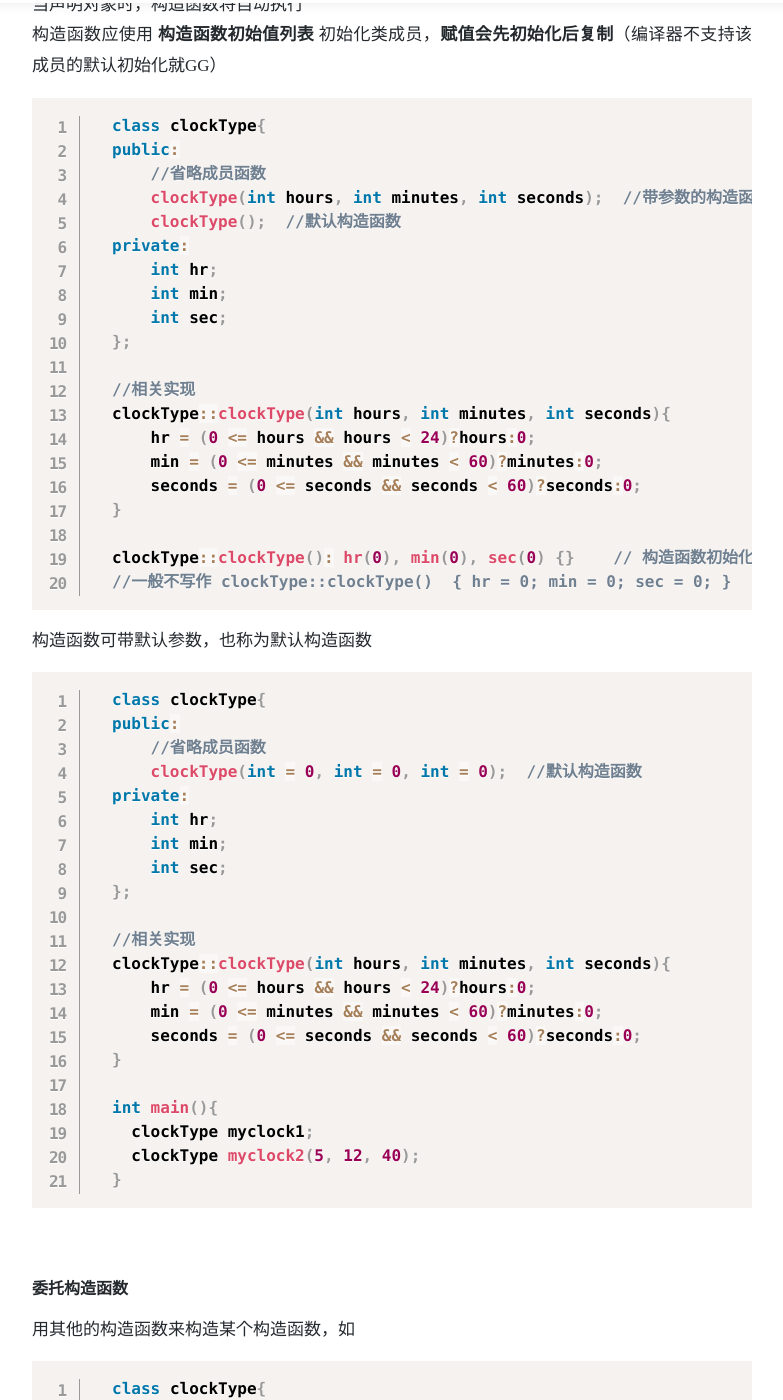
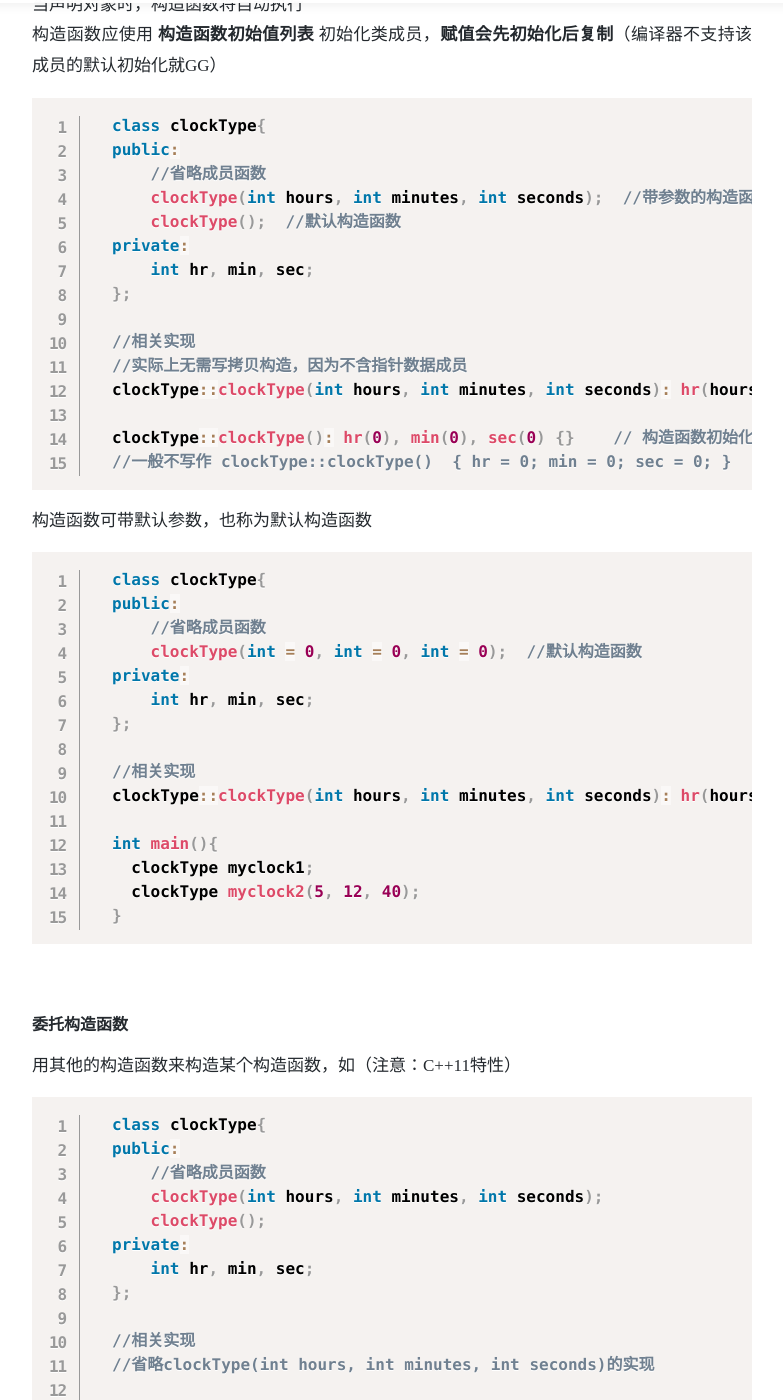
Before and after one commit to houzaj/houzaj.github.io, a Jekyll site: the page built from _posts/2018-6-3-cpp_summary.md, in a window 1280 px wide and 1400 px high, scrolled down 25397 px. Shown: the whole window, without its empty margins (248-1031 px from the left). Built offline with Jekyll 4.4.1, drawn with Linux system fonts in a browser that asks for light colours; nearby versions of some CDN libraries; comment, search, counter and statistics services are not loaded; some of the changed text lies outside the part shown.

Commit message:
new article

````diff
--- a/_posts/2018-03-11-cpp_summary.md
+++ b/_posts/2018-6-3-cpp_summary.md
@@ -709,7 +709,7 @@
   ```cpp
     class test{
     public:
-        int get() { return a; }
+        int get()  { return a; }
         void fun() { a++; }
     private:
         static int a;
@@ -804,17 +804,12 @@
       clockType(int hours, int minutes, int seconds);  //带参数的构造函数
       clockType();  //默认构造函数
   private:
-      int hr;
-      int min;
-      int sec;
+      int hr, min, sec;
   };
 
   //相关实现
-  clockType::clockType(int hours, int minutes, int seconds){
-      hr = (0 <= hours && hours < 24)?hours:0;
-      min = (0 <= minutes && minutes < 60)?minutes:0;
-      seconds = (0 <= seconds && seconds < 60)?seconds:0;
-  }
+  //实际上无需写拷贝构造，因为不含指针数据成员
+  clockType::clockType(int hours, int minutes, int seconds): hr(hours), min(minutes), seconds(sec){}
 
   clockType::clockType(): hr(0), min(0), sec(0) {}    // 构造函数初始化值列表
   //一般不写作 clockType::clockType()  { hr = 0; min = 0; sec = 0; }  ，因为赋值会先初始化后赋值
@@ -826,17 +821,11 @@
       //省略成员函数
       clockType(int = 0, int = 0, int = 0);  //默认构造函数
   private:
-      int hr;
-      int min;
-      int sec;
+      int hr, min, sec;
   };
 
   //相关实现
-  clockType::clockType(int hours, int minutes, int seconds){
-      hr = (0 <= hours && hours < 24)?hours:0;
-      min = (0 <= minutes && minutes < 60)?minutes:0;
-      seconds = (0 <= seconds && seconds < 60)?seconds:0;
-  }
+  clockType::clockType(int hours, int minutes, int seconds): hr(hours), min(minutes), seconds(sec){}
 
   int main(){
     clockType myclock1;
@@ -846,7 +835,7 @@
 <br>
 
 #### **委托构造函数**
-用其他的构造函数来构造某个构造函数，如
+用其他的构造函数来构造某个构造函数，如（注意：C++11特性）
 ```cpp
   class clockType{
   public:
@@ -854,9 +843,7 @@
       clockType(int hours, int minutes, int seconds);
       clockType();
   private:
-      int hr;
-      int min;
-      int sec;
+      int hr, min, sec;
   };
 
   //相关实现
@@ -895,7 +882,7 @@
       }
   }
 
-  myVector::~myVector() { delete []p; }
+  myVector::~myVector() { delete [] p; }
 
   void myVector::print() const{
       for(int i = 0; i < t_size; i++){
@@ -939,7 +926,7 @@
   }
 
   myVector::~myVector(){
-    delete []p;
+    delete [] p;
     cout << "clear done!" << endl;
   }
 
@@ -985,7 +972,7 @@
   class baseClass{
   public:
       void print()    const;
-      baseClass() {base_var = "base_var";}
+      baseClass():base_var("base_var"){}
   private:
       string base_var;
   };
@@ -993,7 +980,7 @@
   class derivedClass: public baseClass{
   public:
       void print()    const;
-      derivedClass()  {derived_var = "derived_var";}
+      derivedClass():derived_var("derived_var"){}
   private:
       string derived_var;
    };
@@ -1042,14 +1029,10 @@
   };
 
   // ---------------------------------------
-  baseClass::baseClass(string var = "base_bar by default"){    //基类构造函数
-      base_var = var;
-  }
+  baseClass::baseClass(string var = "base_bar by default"): base_var(var){}    //基类构造函数
 
   derivedClass::derivedClass(string var = "derived_var",
-   string var2 = "base_var provoked by derivedClass"):baseClass(var2) {   //触发基类构造函数
-      derived_var = var;
-  }
+   string var2 = "base_var provoked by derivedClass"):baseClass(var2), derived_var(var) {}   //触发基类构造函数
 
   void baseClass::print() const{
       cout << base_var << endl;
@@ -1257,16 +1240,13 @@
   class B1 : virtual public A{
   public:
       string var_B1;
-      B1(string var): A(var + "B1 to A"), var_B1(var)   {}
+      B1(string var): A(var + "B1 to A"), var_B1(var) {}
   };
 
   class B2 : virtual public A{
   public:
       string var_B2;
-      B2(string var){
-           A(var + "B2 to A");
-           var_B2 = var;
-      }
+      B2(string var): A(var + "B2 to A"), var_B2(var) {}
   };
 
   class C : public B1, public B2{
@@ -1333,16 +1313,11 @@
       dateType(int year, int month, int day);
       void print();
   private:
-      int dYear;
-      int dMonth;
-      int dDay;
-  };
-
-  dateType::dateType(int year = 2018, int month = 2, int day = 30){   //dataType的默认构造函数
-      dYear = year;
-      dMonth = month;
-      dDay = day;
-  }
+      int dYear, dMonth, dDay;
+  };
+
+  dateType::dateType(int year = 2018, int month = 2, int day = 30):
+      dYear(year), dMonth(month), dDay(day){}   //dataType的默认构造函数
 
   void dateType::print(){
       cout << "Date: " << dYear << "-" << dMonth << "-" << dDay << endl;
@@ -1357,9 +1332,7 @@
       string dName;
   };
 
-  personalType::personalType(string name = "null"){
-      dName = name;
-  }
+  personalType::personalType(string name = "null"): dName(name){}
 
   void personalType::print(){
       cout << "Name: " << dName << endl;
@@ -1410,8 +1383,7 @@
   public:
       void print()   const;
       A get()   const;
-      int x;
-      int y;
+      int x, y;
   };
 
   void A::print()  const  { cout << x << " " << y << " " << endl;}
@@ -1529,7 +1501,7 @@
 #### **浅拷贝与深拷贝**
 **浅拷贝**： 实现对象间数据元素的一一对应复制。
 **深拷贝**： 当被复制的对象数据成员是指针类型时,不是复制该指针成员本身,而是将指针所指对象进行复制
-应尽量避免浅拷贝而使用深拷贝，深拷贝栗子看 **重载赋值运算符 =**
+应尽量避免浅拷贝而使用深拷贝，深拷贝在 **重载赋值运算符 =** 与 **拷贝构造函数** 中体现
 <br>
 
 ### **[OOP] 重载**
@@ -1550,7 +1522,7 @@
 
   class B{
   public:
-      B() { x = 2; }
+      B(): x(2) {}
       friend void cSwap(A& cA, B& cB);
       int get(){ return x; }
   private:
@@ -1597,8 +1569,8 @@
   ```cpp
     class ComplexNum{
     public:
-        ComplexNum()  {real = 0, vir = 0; }
-        ComplexNum(int a, int b)   {real = a, vir = b;}
+        ComplexNum(): real(0), vir(0)  {}
+        ComplexNum(int a, int b): real(a), vir(b)  {}
 
         // 下面是运算符+重载的函数原型，ComplexNum是返回类型，operator+其实是函数名，(const ComplexNum&) 则是右值
         // 仔细想想，其实和普通的类内函数声明没有区别
@@ -1634,16 +1604,14 @@
   ```cpp
     class ComplexNum{
     public:
-        ComplexNum(int a, int b)   {real = a, vir = b;}
+        ComplexNum(int a, int b): real(a), vir(b)  {}
         bool operator == (const ComplexNum&)   const;
     private:
-        int real;
-        int vir;
+        int real, vir;
     };
 
     bool ComplexNum::operator == (const ComplexNum& other_complex_num)  const{
-        if(real == other_complex_num.real && vir == other_complex_num.vir)  return true;
-        return false;
+        return (real == other_complex_num.real && vir == other_complex_num.vir);
     }
 
     // -------------------------
@@ -1660,8 +1628,8 @@
   ```cpp
     class ComplexNum{
     public:
-        ComplexNum()  {real = 0, vir = 0; }
-        ComplexNum(int a, int b)   {real = a, vir = b;}
+        ComplexNum(): real(0), vir(0)  {}
+        ComplexNum(int a, int b): real(a), vir(b)  {}
         friend ComplexNum operator + (const ComplexNum& first, const ComplexNum& second)   ;  //函数原型1
         friend ComplexNum operator + (const ComplexNum& first, const int& second)   ;  //函数原型2
         friend ComplexNum operator + (const int& second, const ComplexNum& first)   ;  //函数原型3
@@ -1711,14 +1670,13 @@
 ```cpp
   class ComplexNum{
   public:
-      ComplexNum(int a, int b)   {real = a, vir = b;}
+      ComplexNum(int a, int b): real(a), vir(b)  {}
       //<< >> 重载的函数原型如下
       //注意ostream和istream是不可以改变的，其为输入输出流
       friend ostream& operator << (ostream& ostreamObject, const ComplexNum& num);
       friend istream& operator >> (istream& istreamObject, ComplexNum& num);  //注意没有const，const就不能输入了！
   private:
-      int real;
-      int vir;
+      int real, vir;
   };
 
   ostream& operator << (ostream& ostreamObject, const ComplexNum& num){
@@ -1825,7 +1783,7 @@
       for(int i = 0; i < t_size; i++){  p[i] = start + i;  }
   }
 
-  myVector::~myVector() { delete []p; }
+  myVector::~myVector() { delete [] p; }
 
   void myVector::print() const{
       for(int i = 0; i < t_size; i++){
@@ -1859,20 +1817,18 @@
       ComplexNum& operator ++();
 
       // 重载后置自增，自减同理，其中int i无实际意义，仅起标识为后置的作用，注意为与内置版本一致，需返回值
-      ComplexNum operator ++(int i);
+      ComplexNum operator ++(int);
       void display();
   private:
-      int real;
-      int vir;
+      int real, vir;
   };
 
   ComplexNum& ComplexNum::operator ++(){
-      ComplexNum temp = * this;
       real++;
-      return temp;
-  }
-
-  ComplexNum ComplexNum::operator ++(int i){
+      return * this;
+  }
+
+  ComplexNum ComplexNum::operator ++(int){
       ComplexNum temp = * this;
       real++;
       return temp;
@@ -2152,7 +2101,7 @@
   };
 
   template <class T>
-  point<T>::point(){ x = 0; y = 0;}   //注意是point<T>，并且每一处有使用T的地方，前面都要加 template <class T>
+  point<T>::point(): x(0), y(0) {}   //注意是point<T>，并且每一处有使用T的地方，前面都要加 template <class T>
 
   template <class T>
   void point<T>::setPoint(const T ix, const T iy){ x = ix; y = iy; }
````
Also changed, not shown: other parts of _posts/2018-6-3-cpp_summary.md (+9 -27 lines), _posts/2018-6-2-20180602_Problems.md (+1 -1 lines), _posts/2018-6-3-20180603_Problems.md (added, +288 -0 lines), _posts/2018-6-4-20180604_Problems.md (added, +214 -0 lines), 1 other file.
